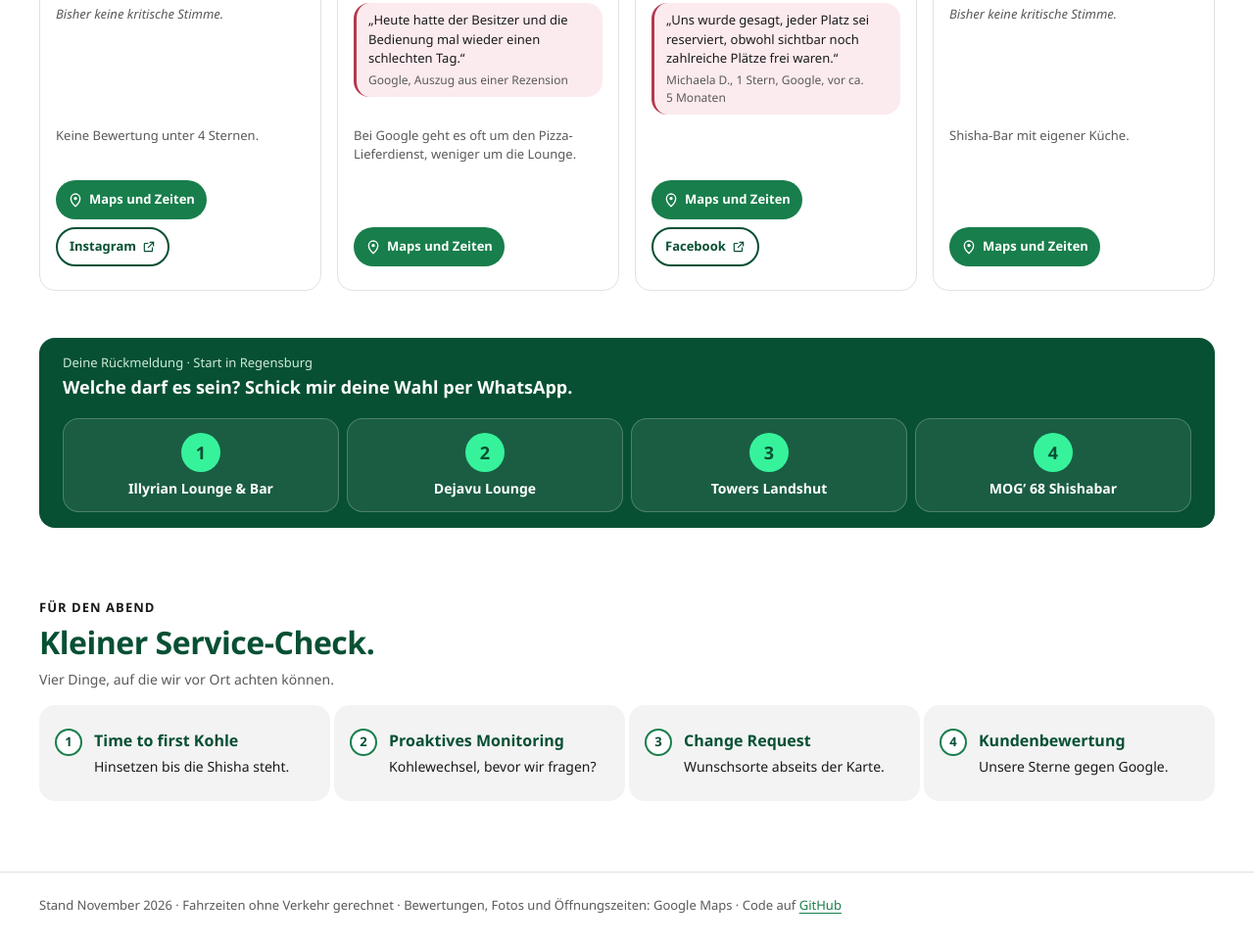
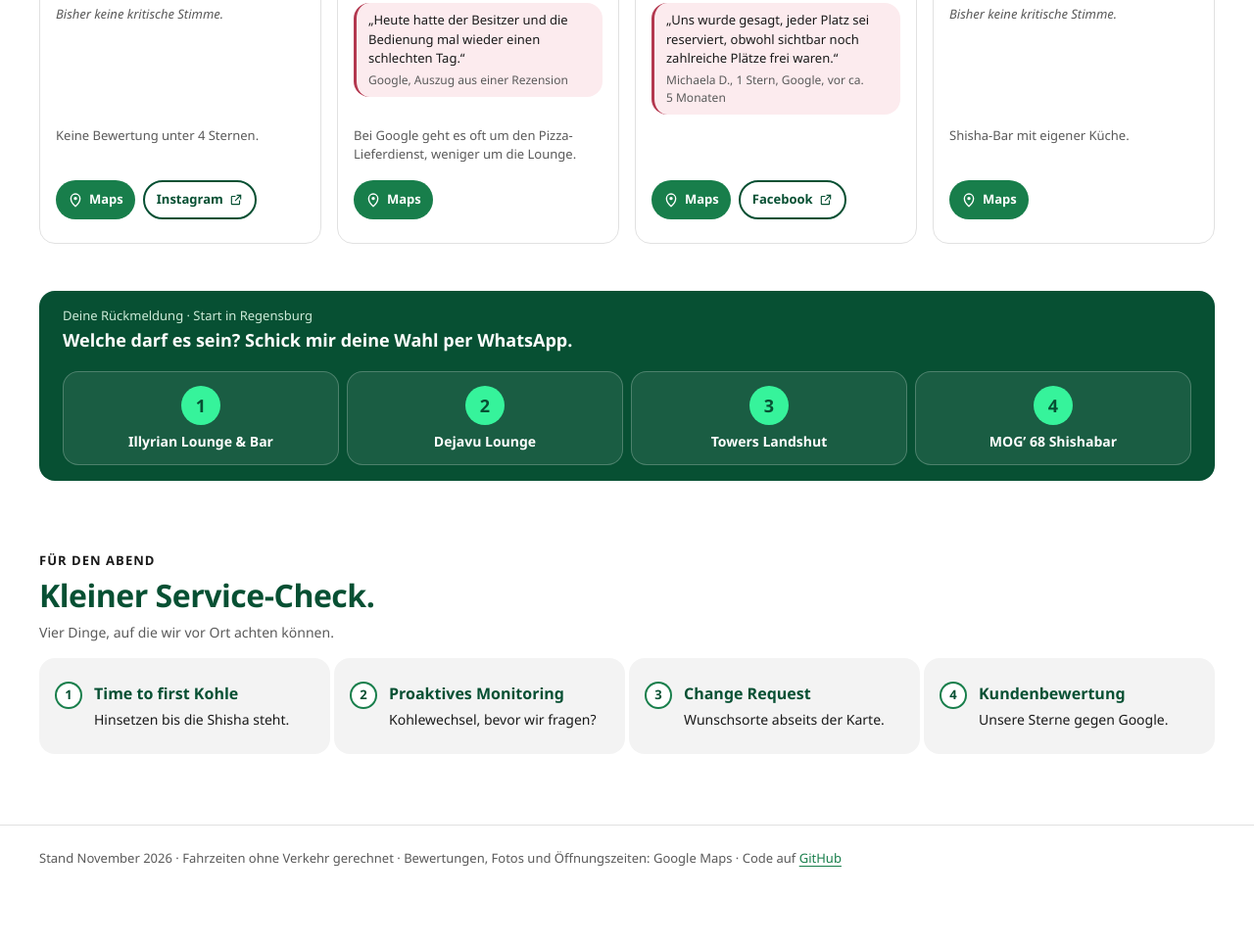
Before and after one commit to tschortsch3711/shisha-as-a-service, a plain HTML site: page index.html in a window 1280 px wide. Shown: the part 1892-2858 px from the top of the page at 98% size. After the commit the page ends 2810 px from the top, so only its background shows below. Drawn offline with Linux system fonts and the light colour scheme.

Commit message:
Karten: Button heißt nur noch Maps
Co-Authored-By: Claude Fable 5.2 <noreply@anthropic.com>

```diff
--- a/index.html
+++ b/index.html
@@ -499,7 +499,7 @@ function media(b, extra = '') {
 }
 function links(b) {
   const web = b.webUrl ? `<a class="btn btn-ghost" href="${esc(b.webUrl)}">${esc(b.webLabel || 'Webseite')}${ICON_OUT}<span class="sr"> von ${esc(b.name)}</span></a>` : '';
-  return `<div class="links"><a class="btn btn-primary" href="${esc(b.mapsUrl)}">${ICON_PIN}Maps und Zeiten<span class="sr"> für ${esc(b.name)}</span></a>${web}</div>`;
+  return `<div class="links"><a class="btn btn-primary" href="${esc(b.mapsUrl)}">${ICON_PIN}Maps<span class="sr"> für ${esc(b.name)}</span></a>${web}</div>`;
 }
 const quote = (q, crit) => `<figure class="q${crit ? ' crit' : ''}"><blockquote>„${esc(q.text)}“</blockquote><figcaption>${esc(q.quelle)}</figcaption></figure>`;
 const hinweis = b => b.hinweis ? `<p class="tiny">${esc(b.hinweis)}</p>` : '';
```
